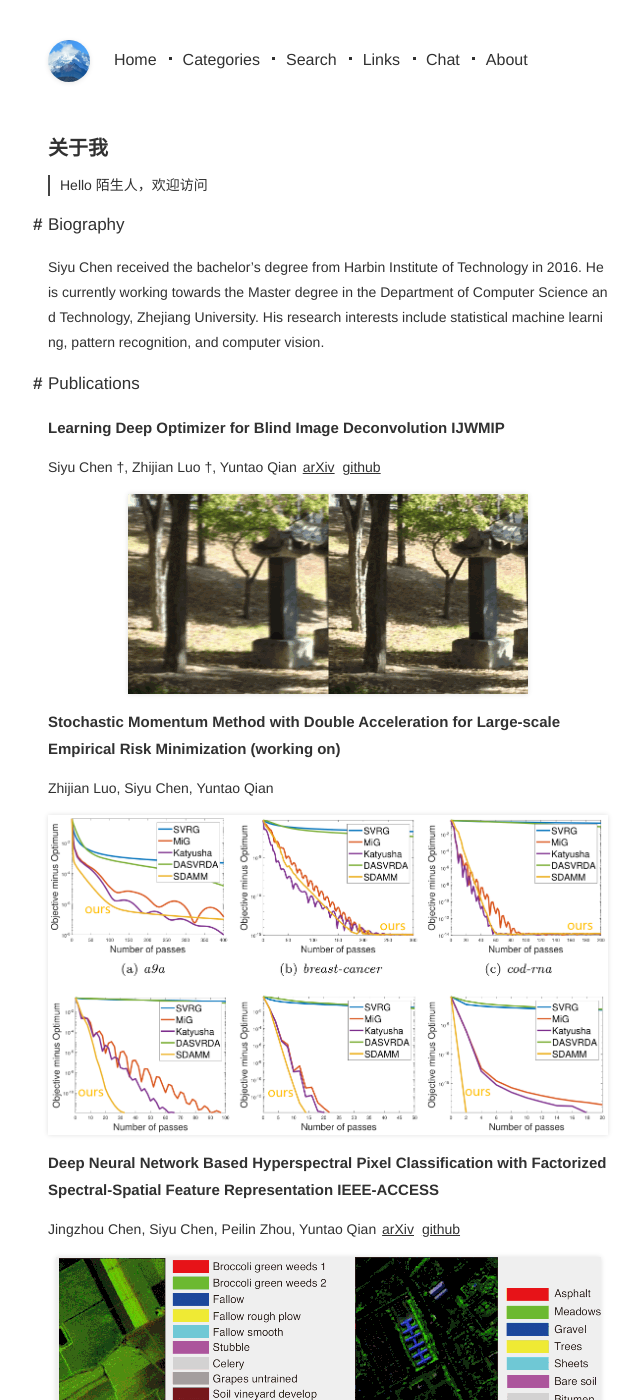
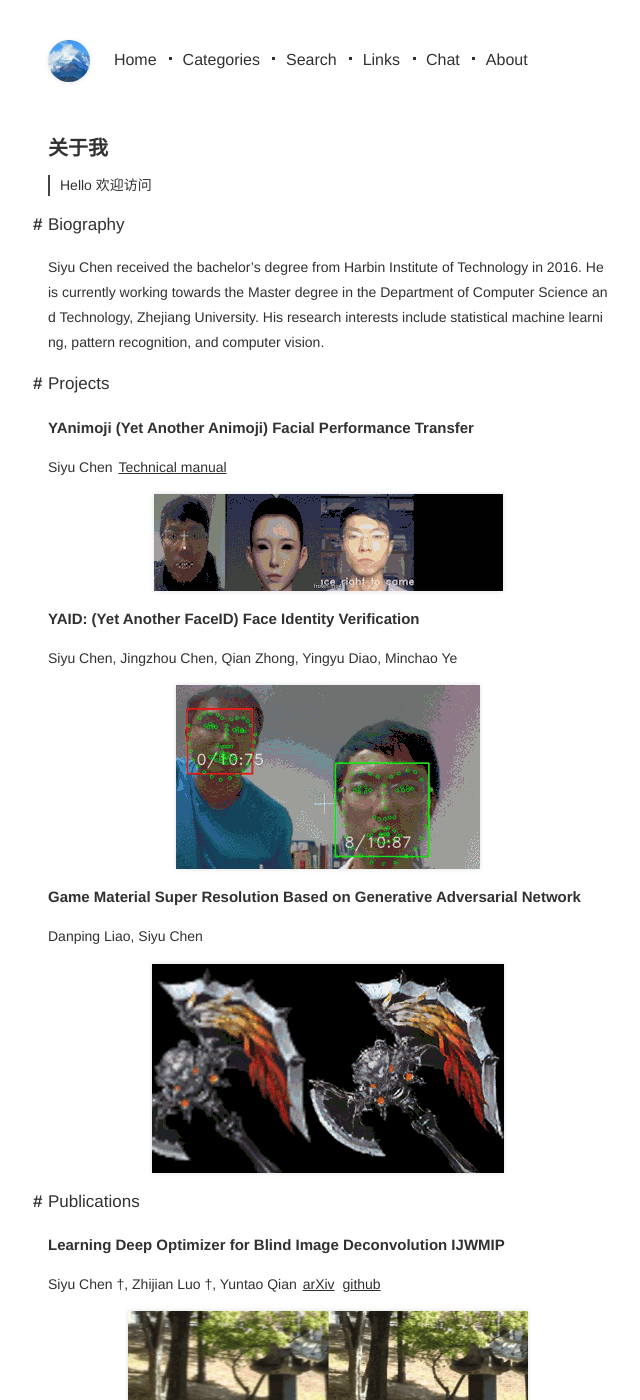
Before and after one commit to sorenchiron/sorenchiron.github.io, a Jekyll site: the page built from pages/about.md, in a window 1280 px wide and 1400 px high. Shown: the whole window, without its empty margins (312-952 px from the left). Built offline with Jekyll 4.4.1, drawn with Linux system fonts in a browser that asks for light colours.

Commit message:
add new content to about

```diff
--- a/pages/about.md
+++ b/pages/about.md
@@ -4,12 +4,33 @@ isPage: true
 title: 关于我
 ---
 
-> Hello 陌生人，欢迎访问
+> Hello 欢迎访问
 
 # Biography
 
 Siyu Chen received the bachelor's degree from Harbin Institute of Technology in 2016.
 He is currently working towards the Master degree in the Department of Computer Science and Technology, Zhejiang University. His research interests include statistical machine learning, pattern recognition, and computer vision.
+
+
+# Projects
+
+###### YAnimoji (Yet Another Animoji) Facial Performance Transfer
+
+Siyu Chen [Technical manual]({{site.baseUrl}}/static/files/YAnimoji.pdf)
+
+![]({{site.baseUrl}}/static/img/animoji.gif)
+
+###### YAID: (Yet Another FaceID) Face Identity Verification
+
+Siyu Chen, Jingzhou Chen, Qian Zhong, Yingyu Diao, Minchao Ye
+
+![]({{site.baseUrl}}/static/img/faceid.gif)
+
+###### Game Material Super Resolution Based on Generative Adversarial Network
+
+Danping Liao, Siyu Chen
+
+![]({{site.baseUrl}}/static/img/srgan.gif)
 
 # Publications
 
```
Also changed, not shown: static/img/animoji.gif (added), static/img/faceid.gif (added), static/img/srgan.gif (added), 1 other file.
